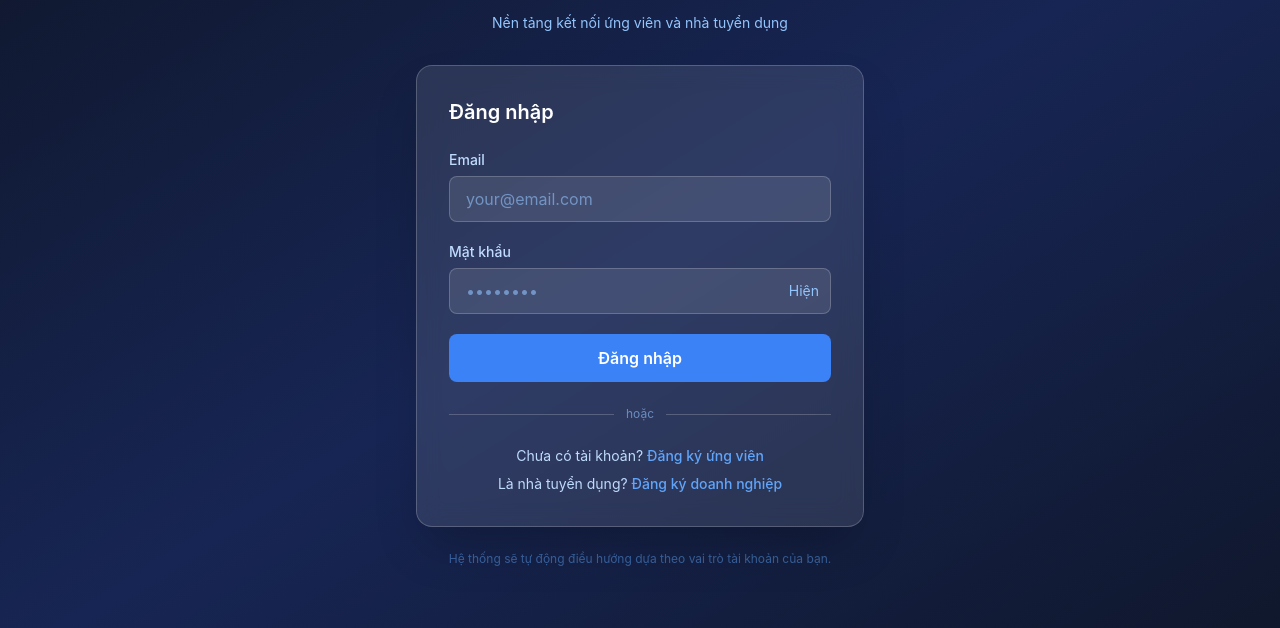
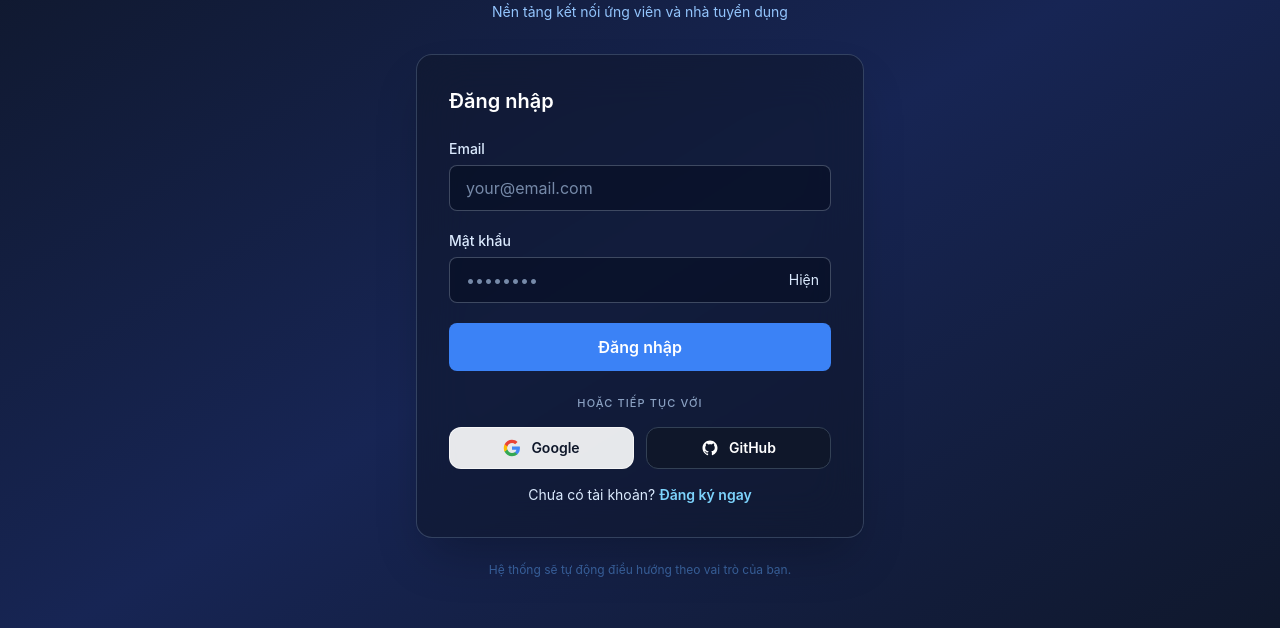
Before and after one commit to Trikim7/portfolio-cv-hub, a Next.js app in the folder frontend/: page /login in a window 1280 px wide. Shown: the part 197-825 px from the top of the page. Built offline with nearby package versions, Linux system fonts and the light colour scheme; no server answers.

Commit message:
Refactor docker-compose to use environment variables for configuration and enhance login/register UI

```diff
--- a/frontend/src/app/login/page.tsx
+++ b/frontend/src/app/login/page.tsx
@@ -2,9 +2,12 @@
 
 import { useState } from 'react'
 import Link from 'next/link'
+import { useTranslation } from 'react-i18next'
 import { useAuth } from '@/hooks/useAuth'
+import SocialLoginButtons from '@/components/auth/SocialLoginButtons'
 
 export default function LoginPage() {
+  const { t } = useTranslation()
   const { login, loading, error } = useAuth()
   const [email, setEmail] = useState('')
   const [password, setPassword] = useState('')
@@ -21,12 +24,12 @@ export default function LoginPage() {
         {/* Logo / Brand */}
         <div className="text-center mb-8">
           <h1 className="text-3xl font-bold text-white tracking-tight">Portfolio CV Hub</h1>
-          <p className="text-blue-300 mt-2 text-sm">Nền tảng kết nối ứng viên và nhà tuyển dụng</p>
+          <p className="text-blue-300 mt-2 text-sm">{t('auth.platformSubtitle')}</p>
         </div>
 
         {/* Card */}
-        <div className="bg-white/10 backdrop-blur-md border border-white/20 rounded-2xl p-8 shadow-2xl">
-          <h2 className="text-xl font-semibold text-white mb-6">Đăng nhập</h2>
+        <div className="bg-slate-900/55 backdrop-blur-xl border border-blue-200/20 rounded-2xl p-8 shadow-2xl">
+          <h2 className="text-xl font-semibold text-white mb-6">{t('auth.loginTitle')}</h2>
 
           {error && (
             <div className="mb-5 p-3 bg-red-500/20 border border-red-400/40 text-red-300 rounded-lg text-sm">
@@ -37,8 +40,8 @@ export default function LoginPage() {
           <form onSubmit={handleSubmit} className="space-y-5">
             {/* Email */}
             <div>
-              <label className="block text-sm font-medium text-blue-200 mb-1.5">
-                Email
+              <label className="block text-sm font-medium text-blue-100 mb-1.5">
+                {t('auth.email')}
               </label>
               <input
                 id="login-email"
@@ -47,15 +50,15 @@ export default function LoginPage() {
                 onChange={(e) => setEmail(e.target.value)}
                 required
                 autoComplete="email"
-                className="w-full px-4 py-2.5 bg-white/10 border border-white/20 text-white placeholder-blue-300/60 rounded-lg focus:outline-none focus:ring-2 focus:ring-blue-400 focus:border-transparent transition"
-                placeholder="your@email.com"
+                className="w-full px-4 py-2.5 bg-slate-950/40 border border-blue-100/25 text-white placeholder-blue-200/60 rounded-lg focus:outline-none focus:ring-2 focus:ring-blue-300 focus:border-blue-200/60 transition"
+                placeholder={t('auth.emailPlaceholder')}
               />
             </div>
 
             {/* Password */}
             <div>
-              <label className="block text-sm font-medium text-blue-200 mb-1.5">
-                Mật khẩu
+              <label className="block text-sm font-medium text-blue-100 mb-1.5">
+                {t('auth.password')}
               </label>
               <div className="relative">
                 <input
@@ -65,15 +68,15 @@ export default function LoginPage() {
                   onChange={(e) => setPassword(e.target.value)}
                   required
                   autoComplete="current-password"
-                  className="w-full px-4 py-2.5 bg-white/10 border border-white/20 text-white placeholder-blue-300/60 rounded-lg focus:outline-none focus:ring-2 focus:ring-blue-400 focus:border-transparent transition pr-12"
-                  placeholder="••••••••"
+                  className="w-full px-4 py-2.5 bg-slate-950/40 border border-blue-100/25 text-white placeholder-blue-200/60 rounded-lg focus:outline-none focus:ring-2 focus:ring-blue-300 focus:border-blue-200/60 transition pr-12"
+                  placeholder={t('auth.passwordPlaceholder')}
                 />
                 <button
                   type="button"
                   onClick={() => setShowPassword(!showPassword)}
-                  className="absolute right-3 top-1/2 -translate-y-1/2 text-blue-300 hover:text-white transition text-sm select-none"
+                  className="absolute right-3 top-1/2 -translate-y-1/2 text-blue-100 hover:text-white transition text-sm select-none"
                 >
-                  {showPassword ? 'Ẩn' : 'Hiện'}
+                  {showPassword ? t('auth.hidePassword') : t('auth.showPassword')}
                 </button>
               </div>
             </div>
@@ -83,38 +86,27 @@ export default function LoginPage() {
               id="login-submit"
               type="submit"
               disabled={loading}
-              className="w-full py-3 bg-blue-500 hover:bg-blue-400 disabled:bg-blue-800 disabled:cursor-not-allowed text-white font-semibold rounded-lg transition-colors duration-200 mt-2"
+              className="w-full py-3 bg-blue-500 hover:bg-blue-400 disabled:bg-blue-900 disabled:cursor-not-allowed text-white font-semibold rounded-lg transition-colors duration-200 mt-2"
             >
-              {loading ? 'Đang đăng nhập...' : 'Đăng nhập'}
+              {loading ? t('auth.loggingIn') : t('auth.loginTitle')}
             </button>
           </form>
 
-          {/* Divider */}
-          <div className="flex items-center gap-3 my-6">
-            <div className="flex-1 h-px bg-white/20" />
-            <span className="text-blue-300/60 text-xs">hoặc</span>
-            <div className="flex-1 h-px bg-white/20" />
-          </div>
+          <SocialLoginButtons label={t('auth.orContinueWith')} disabled={loading} variant="dark" />
 
           {/* Register links */}
-          <div className="space-y-2 text-center text-sm">
-            <p className="text-blue-200">
-              Chưa có tài khoản?{' '}
-              <Link href="/register" className="text-blue-400 hover:text-white font-medium transition-colors">
-                Đăng ký ứng viên
-              </Link>
-            </p>
-            <p className="text-blue-200">
-              Là nhà tuyển dụng?{' '}
-              <Link href="/recruiter/register" className="text-blue-400 hover:text-white font-medium transition-colors">
-                Đăng ký doanh nghiệp
+          <div className="mt-4 text-center text-sm">
+            <p className="text-blue-100">
+              {t('auth.noAccountYet')}{' '}
+              <Link href="/register?role=candidate" className="text-sky-300 hover:text-white font-semibold transition-colors">
+                {t('auth.registerNowSimple')}
               </Link>
             </p>
           </div>
         </div>
 
         <p className="text-center text-blue-400/50 text-xs mt-6">
-          Hệ thống sẽ tự động điều hướng dựa theo vai trò tài khoản của bạn.
+          {t('auth.loginPageSubtitle')}
         </p>
       </div>
     </div>
--- a/frontend/src/components/auth/SocialLoginButtons.tsx
+++ b/frontend/src/components/auth/SocialLoginButtons.tsx
@@ -11,6 +11,8 @@ interface SocialLoginButtonsProps {
   providers?: OAuthProvider[]
   /** Disable the buttons (e.g. while the parent form is submitting). */
   disabled?: boolean
+  /** Visual style variant. */
+  variant?: 'light' | 'dark'
 }
 
 // SVG icons for each provider
@@ -29,18 +31,14 @@ const GitHubIcon = () => (
   </svg>
 )
 
-const PROVIDER_META: Record<OAuthProvider, { label: string; icon: React.ReactNode; className: string; hoverClass: string }> = {
+const PROVIDER_META: Record<OAuthProvider, { label: string; icon: React.ReactNode }> = {
   google: {
     label: 'Google',
     icon: <GoogleIcon />,
-    className: 'bg-white border border-gray-200 text-gray-700',
-    hoverClass: 'hover:bg-gray-50 hover:border-gray-300 hover:shadow-sm',
   },
   github: {
     label: 'GitHub',
     icon: <GitHubIcon />,
-    className: 'bg-gray-900 text-white border border-gray-900',
-    hoverClass: 'hover:bg-gray-800 hover:shadow-sm',
   },
 }
 
@@ -48,6 +46,7 @@ export default function SocialLoginButtons({
   label = '', // Will use default from t('auth.orContinueWith') if empty
   providers = ['google', 'github'],
   disabled = false,
+  variant = 'light',
 }: SocialLoginButtonsProps) {
   const { t } = useTranslation()
   const displayLabel = label || t('auth.orContinueWith') || 'Or continue with'
@@ -56,18 +55,28 @@ export default function SocialLoginButtons({
     window.location.href = apiClient.getOAuthLoginUrl(provider)
   }
 
+  const dividerLabelClass =
+    variant === 'dark'
+      ? 'text-blue-200/70'
+      : 'bg-white text-gray-400'
+  const buttonClassByVariant = {
+    google:
+      variant === 'dark'
+        ? 'bg-white/90 border border-white/60 text-slate-900 hover:bg-white'
+        : 'bg-white border border-gray-200 text-gray-700 hover:bg-gray-50 hover:border-gray-300 hover:shadow-sm',
+    github:
+      variant === 'dark'
+        ? 'bg-slate-900 border border-slate-700 text-white hover:bg-slate-800'
+        : 'bg-gray-900 text-white border border-gray-900 hover:bg-gray-800 hover:shadow-sm',
+  }
+
   return (
     <div className="mt-6 space-y-4">
       {/* Divider */}
-      <div className="relative">
-        <div className="absolute inset-0 flex items-center">
-          <div className="w-full border-t border-gray-100" />
-        </div>
-        <div className="relative flex justify-center">
-          <span className="bg-white px-3 text-[11px] font-medium uppercase tracking-widest text-gray-400">
-            {displayLabel}
-          </span>
-        </div>
+      <div className="flex justify-center">
+        <span className={`px-3 text-[11px] font-medium uppercase tracking-widest ${dividerLabelClass}`}>
+          {displayLabel}
+        </span>
       </div>
 
       {/* Buttons */}
@@ -85,7 +94,7 @@ export default function SocialLoginButtons({
                 px-4 py-2.5 rounded-xl text-sm font-semibold
                 transition-all duration-150
                 disabled:opacity-50 disabled:cursor-not-allowed
-                ${meta.className} ${meta.hoverClass}
+                ${buttonClassByVariant[p]}
               `}
               aria-label={t('auth.loginWithProvider', { provider: meta.label })}
             >
--- a/frontend/src/locales/en.json
+++ b/frontend/src/locales/en.json
@@ -80,7 +80,16 @@
     "recruiterRegisterTitle": "Register as Recruiter",
     "orRegisterWith": "Or register with",
     "orContinueWith": "Or continue with",
-    "loginWithProvider": "Login with {{provider}}"
+    "loginWithProvider": "Login with {{provider}}",
+    "platformSubtitle": "A platform connecting candidates and recruiters",
+    "showPassword": "Show",
+    "hidePassword": "Hide",
+    "emailPlaceholder": "your@email.com",
+    "passwordPlaceholder": "••••••••",
+    "registerCandidate": "Register as candidate",
+    "registerCompany": "Register as company",
+    "recruiterPrompt": "Are you a recruiter?",
+    "registerNowSimple": "Register now"
   },
   "scoring": {
     "technicalSkills": "Technical",
--- a/frontend/src/locales/vi.json
+++ b/frontend/src/locales/vi.json
@@ -89,7 +89,16 @@
     "recruiterRegisterTitle": "Đăng ký doanh nghiệp tuyển dụng",
     "orRegisterWith": "Hoặc đăng ký với",
     "orContinueWith": "Hoặc tiếp tục với",
-    "loginWithProvider": "Đăng nhập với {{provider}}"
+    "loginWithProvider": "Đăng nhập với {{provider}}",
+    "platformSubtitle": "Nền tảng kết nối ứng viên và nhà tuyển dụng",
+    "showPassword": "Hiện",
+    "hidePassword": "Ẩn",
+    "emailPlaceholder": "your@email.com",
+    "passwordPlaceholder": "••••••••",
+    "registerCandidate": "Đăng ký ứng viên",
+    "registerCompany": "Đăng ký doanh nghiệp",
+    "recruiterPrompt": "Là nhà tuyển dụng?",
+    "registerNowSimple": "Đăng ký ngay"
   },
   "scoring": {
     "technicalSkills": "Kỹ thuật",
```
Also changed, not shown: frontend/src/app/register/page.tsx (+9 -3 lines), frontend/src/components/recruiter/ComparisonTable.tsx (+11 -11 lines), 1 other file (tests, documents, lock files or other folders).
